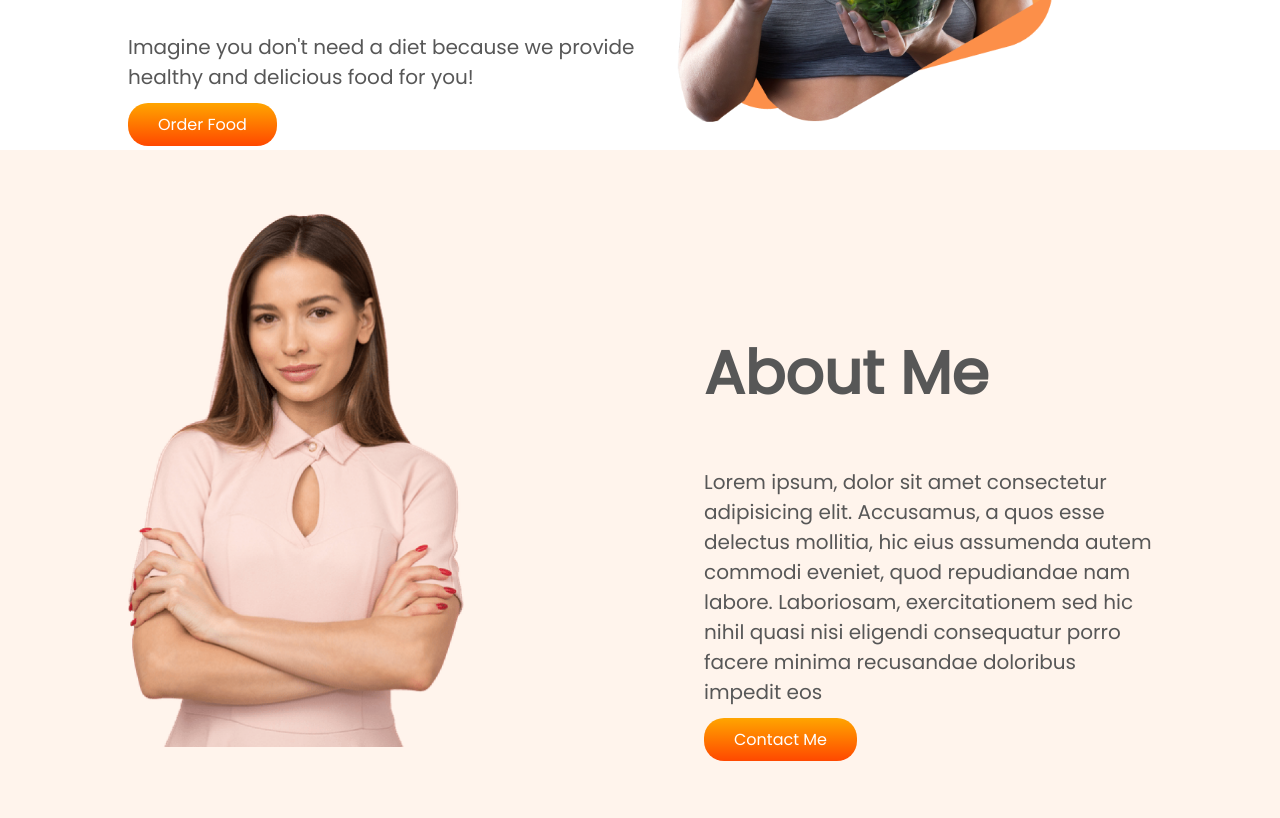
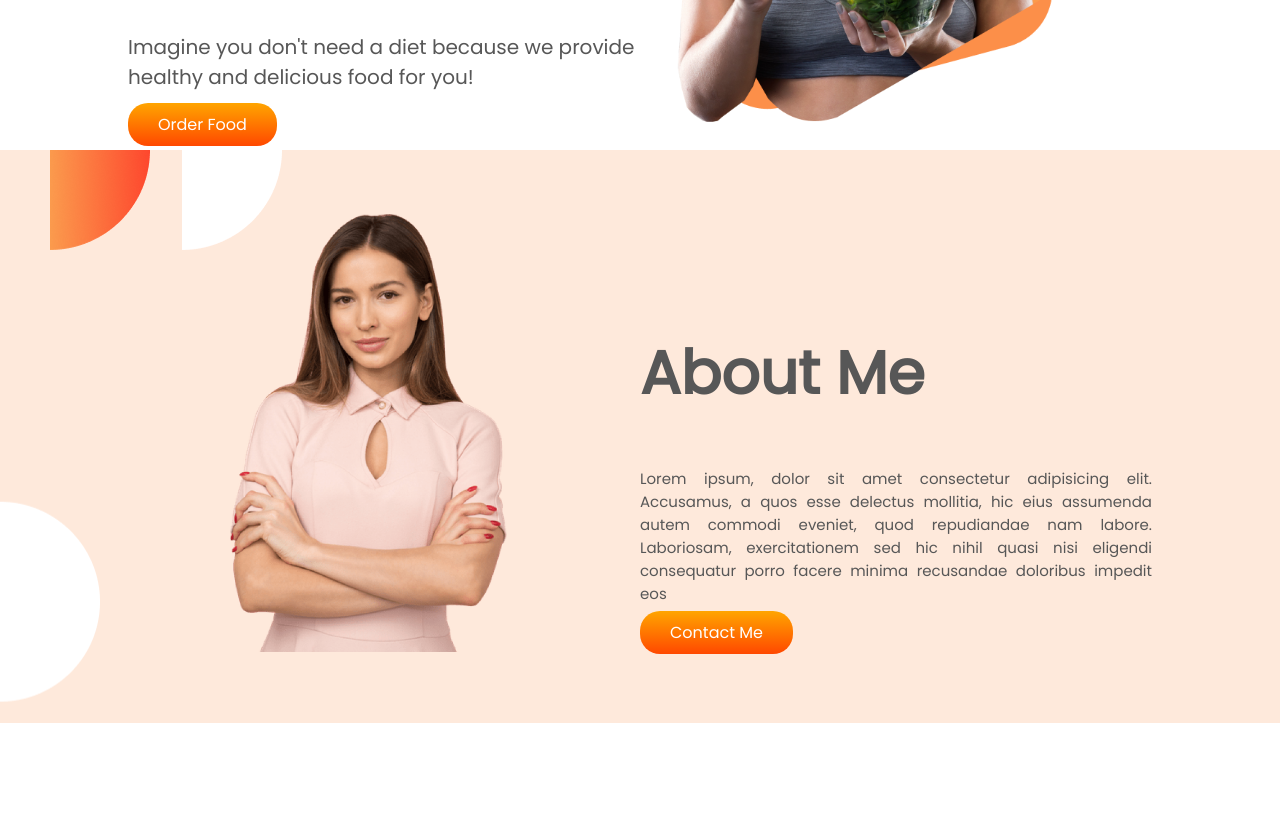
Before and after one commit to mirankhan008/food-website, a plain HTML site: page index.html in a window 1280 px wide. Shown: the part 464-1282 px from the top of the page. After the commit the page ends 1187 px from the top, so only its background shows below. Drawn offline with Linux system fonts and the light colour scheme.

Commit message:
second section complete

```diff
--- a/css/style.css
+++ b/css/style.css
@@ -44,20 +44,25 @@ span{
 .second-section{
     display: flex;
     background-color: #FC8F491A;
+    background-image: url("../images/shapes/7.png");
     background-repeat: no-repeat;
     padding-top: 5%;
     padding-bottom: 5%;
 }
 .half-width.two{
-    padding-left: 10%;
-    /* padding-right: 5%; */
     width: 50%;
     margin-top: 5%;
+    text-align: justify;
+    padding-right: 10%;
+}
+.half-width.two p{
+    font-size: 15px;
 }
 .half-width-second-section{
     width: 50%;
     padding-left: 10%;
 }
-.half-width.two{
-    padding-right: 10%;
+.imgg-two{
+    width: 54%;
+    margin-left: 20%;
 }
--- a/index.html
+++ b/index.html
@@ -29,7 +29,7 @@
     <section id="second-id">
         <div class="second-section">
             <div class="half-width-second-section">
-                <img class="imgg" src="images/female/Person Image.png" alt="supplement nutrient dietary eating food">
+                <img class="imgg-two" src="images/female/Person Image.png" alt="supplement nutrient dietary eating food">
             </div>
             <div class="half-width two">
                 <h1 class="h11">About Me</h1>
```
